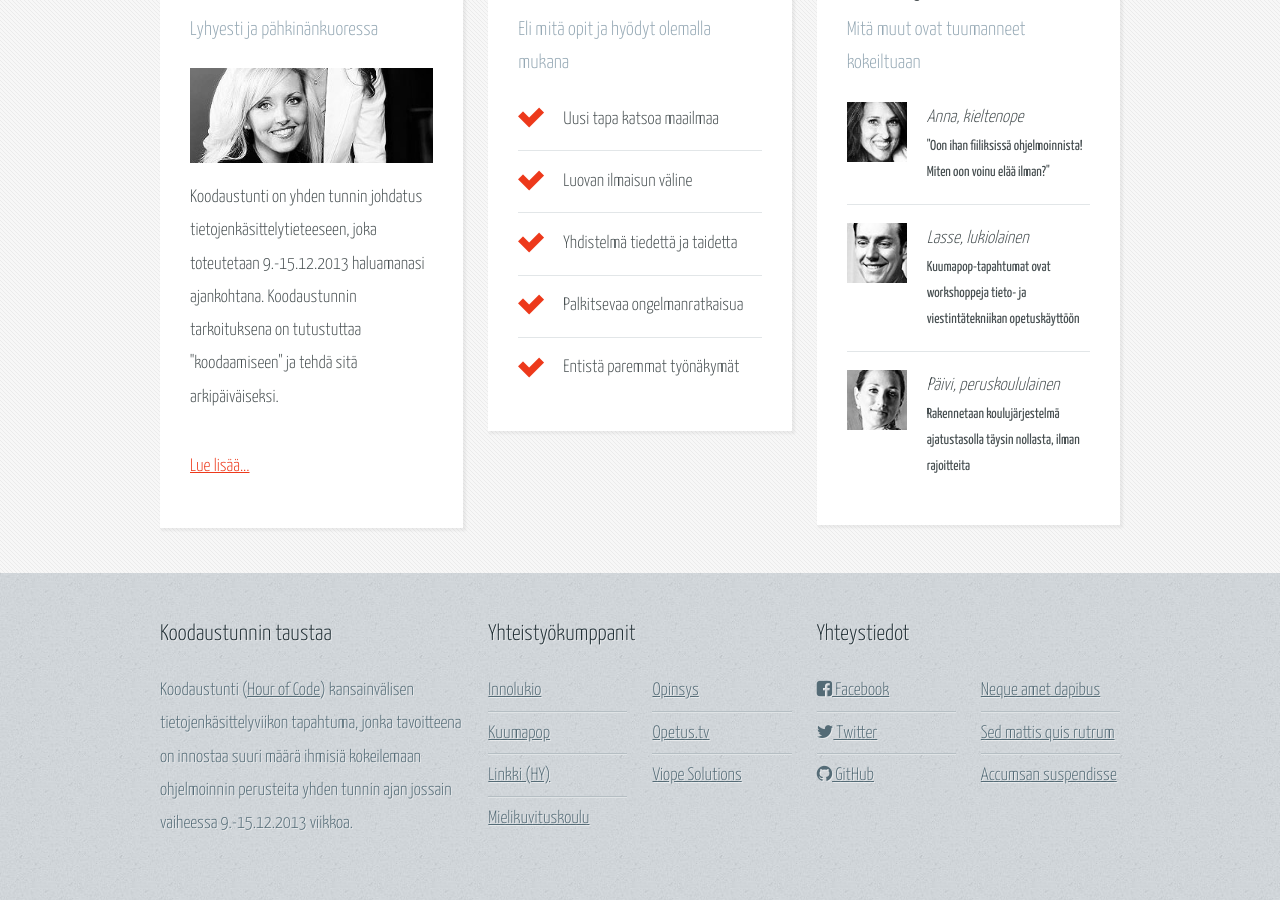
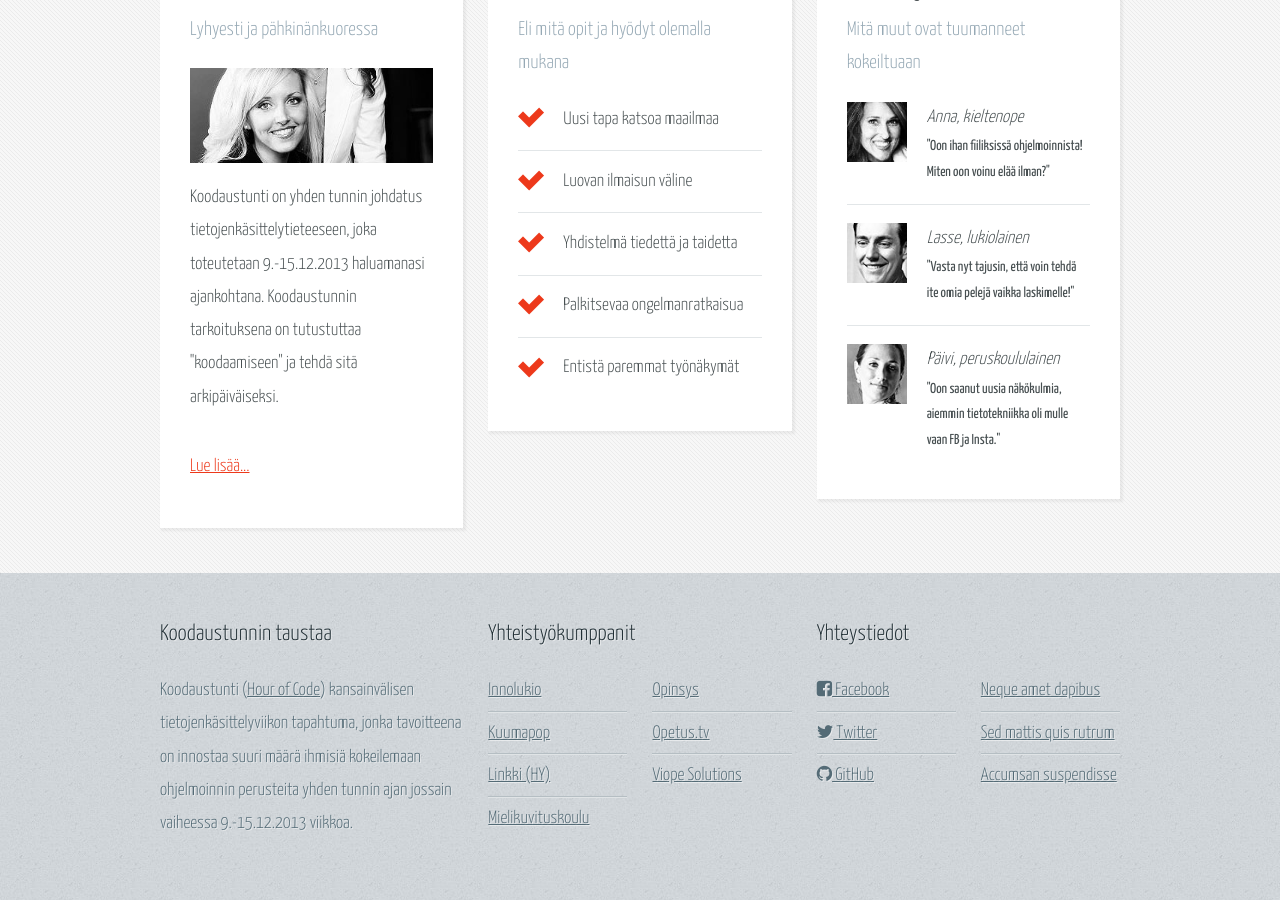
Before and after one commit to jannecederberg/koodaustunti.fi, a Jekyll site: the page built from index.html, in a window 1280 px wide and 900 px high, scrolled down 543 px. Built offline with Jekyll 4.4.1, drawn with Linux system fonts in a browser that asks for light colours; nearby versions of some CDN libraries; Markdown is read by kramdown in place of the engine named in the settings.

Commit message:
Osallistujien kommentteja -osiota korjattu

```diff
--- a/_includes/_etusivu_osallistujien-kokemuksia.html
+++ b/_includes/_etusivu_osallistujien-kokemuksia.html
@@ -12,12 +12,12 @@
     <li>
       <img src="images/pic07.jpg" alt="" />
       <p>Lasse, lukiolainen</p>
-      <span>Kuumapop-tapahtumat ovat workshoppeja tieto- ja viestintätekniikan opetuskäyttöön</span>
+      <span>"Vasta nyt tajusin, että voin tehdä ite omia pelejä vaikka laskimelle!"</span>
     </li>
     <li>
       <img src="images/pic08.jpg" alt="" />
       <p>Päivi, peruskoululainen</p>
-      <span>Rakennetaan koulujärjestelmä ajatustasolla täysin nollasta, ilman rajoitteita</span>
+      <span>"Oon saanut uusia näkökulmia, aiemmin tietotekniikka oli mulle vaan FB ja Insta."</span>
     </li>
   </ul>
 </section>
```
